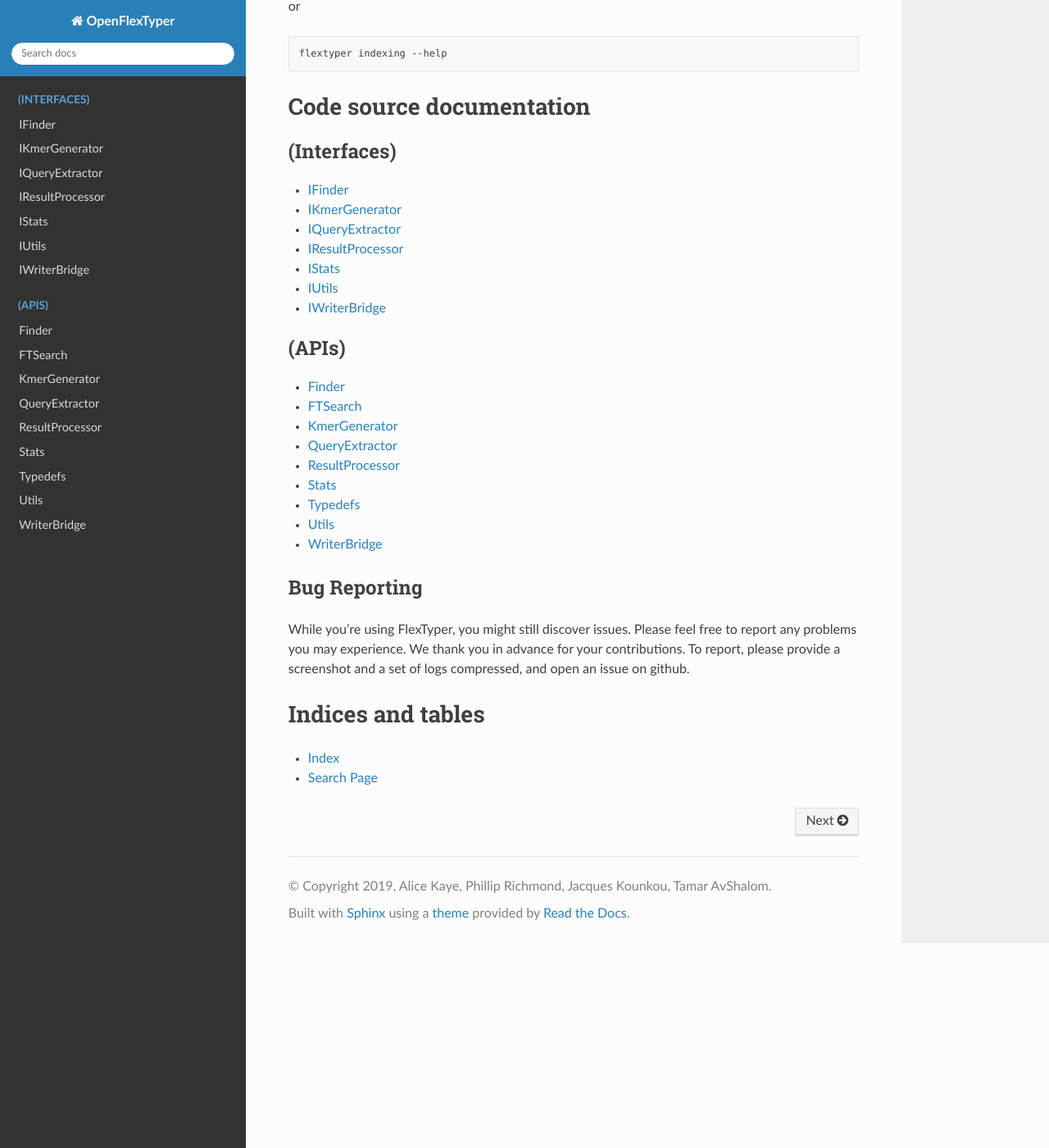
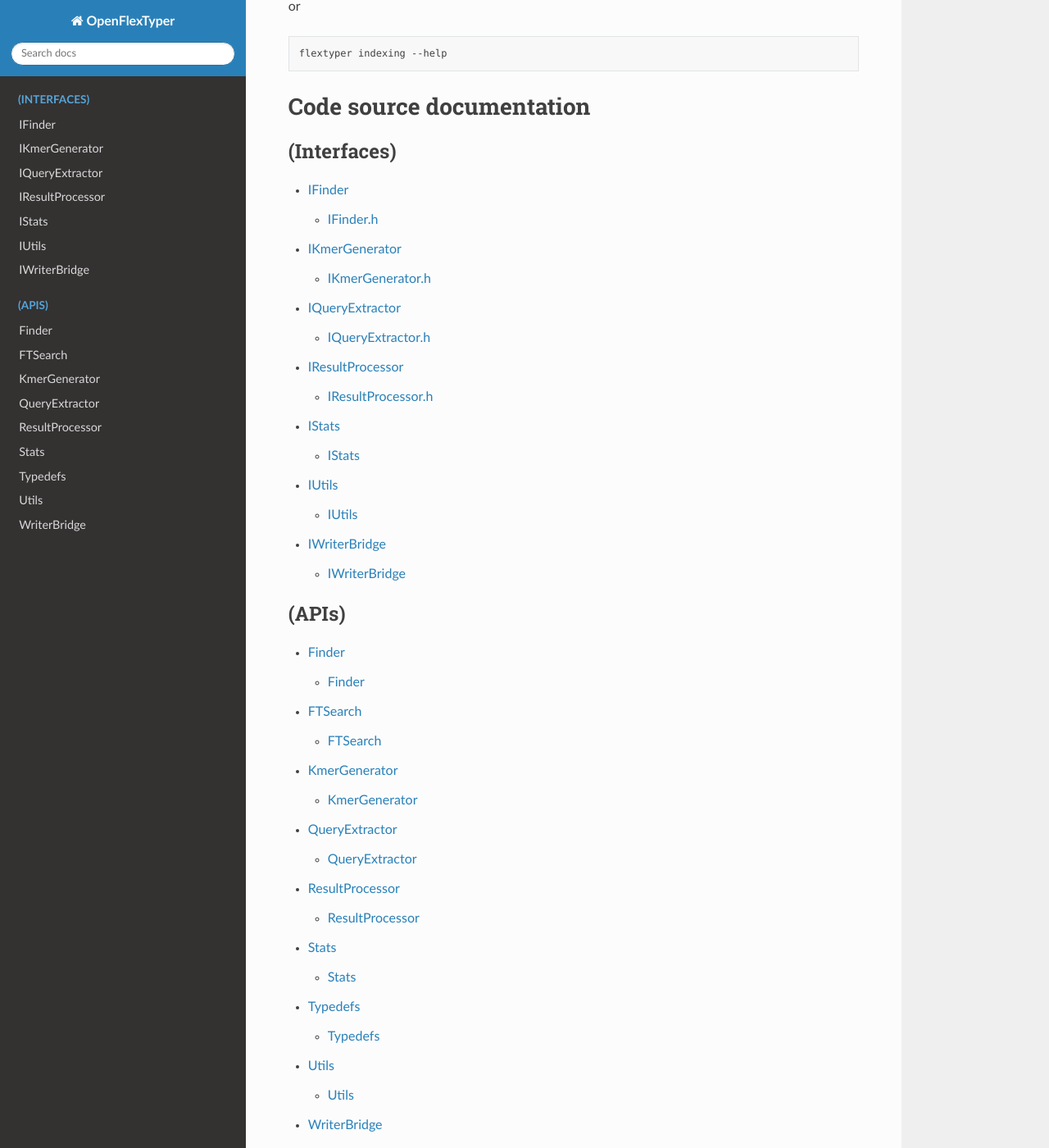
Before and after one commit to wassermanlab/OpenFlexTyper, a Sphinx documentation site: the page built from docs/source/index.rst, in a window 1280 px wide and 1400 px high, scrolled down 2205 px. Shown: the whole window at 82% size. Built offline with Sphinx 7.4.7 and the Read the Docs theme 2.0.0, drawn with Linux system fonts in a browser that asks for light colours; some of the changed lines change nothing that is shown.

Commit message:
update doc

```diff
--- a/docs/source/index.rst
+++ b/docs/source/index.rst
@@ -128,11 +128,11 @@ Code source documentation
 ===========================
 
 .. toctree::
-   :maxdepth: 1
+   :maxdepth: 2
    :name: sec-general
 
 .. toctree::
-   :maxdepth: 1
+   :maxdepth: 2
    :caption: (Interfaces)
    :name: sec-general
 
@@ -145,7 +145,7 @@ Code source documentation
    iwriterbridge.rst
 
 .. toctree::
-   :maxdepth: 1
+   :maxdepth: 2
    :caption: (APIs)
    :name: sec-general
 
```
